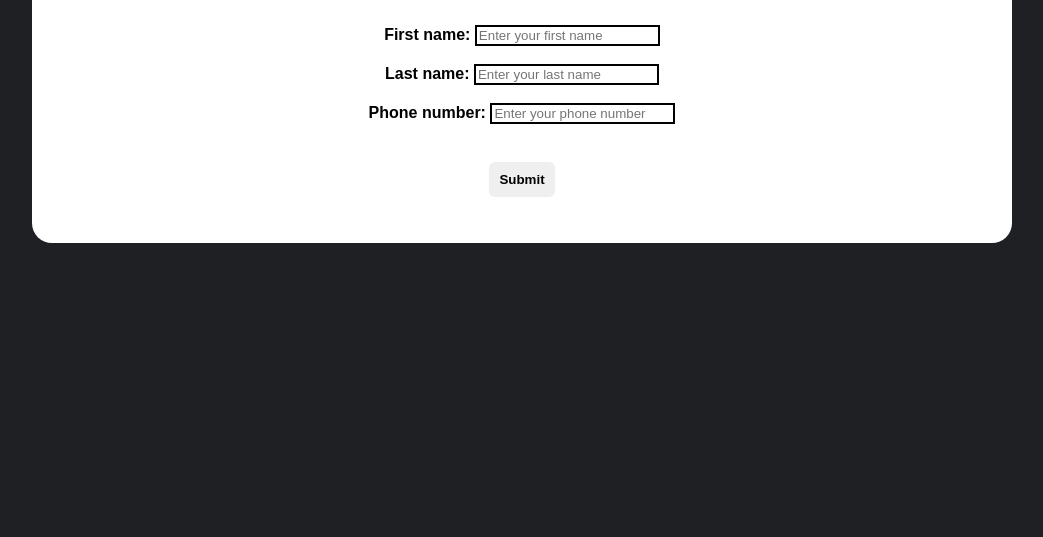
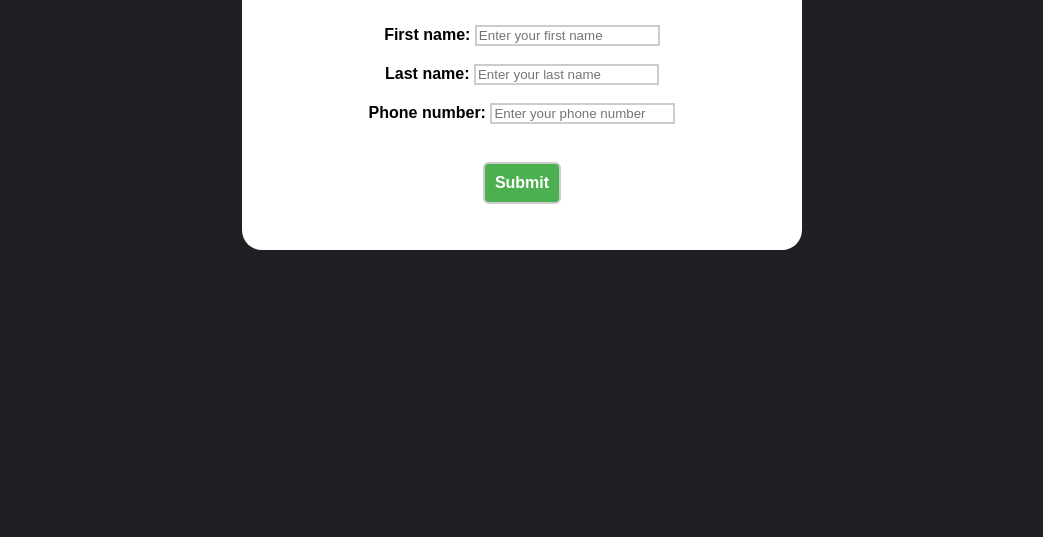
Before and after one commit to samuel23lewis/Application-form, a plain HTML site: page index.html in a window 1280 px wide. Shown: the part 263-800 px from the top of the page, without its empty margins (118-1161 px from the left). Drawn offline with Linux system fonts and the light colour scheme.

Commit message:
first commit

```diff
--- a/style.css
+++ b/style.css
@@ -14,25 +14,29 @@ h1{
 .container{
     background-color: white;
     padding: 30px;
-    margin: 150px;
+    margin: 150px auto;
     text-align: center;
     border-radius: 20px;
-    font-weight: bolder;
+    font-weight: bold;
+    max-width: 500px;
 }
 
 input{
-    border: 2px solid;
+    border: 2px solid #ccc;
 }
 
 .submit{
     margin-top: 20px;
     padding: 10px;
-    border: 1px;
     border-radius: 6px;
     font-weight: bold;
     text-align: center;
+    cursor: pointer;
+    font-size: 16px;
+    color: white;
+    background-color: #4CAF50;
 }
 
 .submit:hover{
-    background-color: gray;
+    background-color: #45a049;
 }
```
